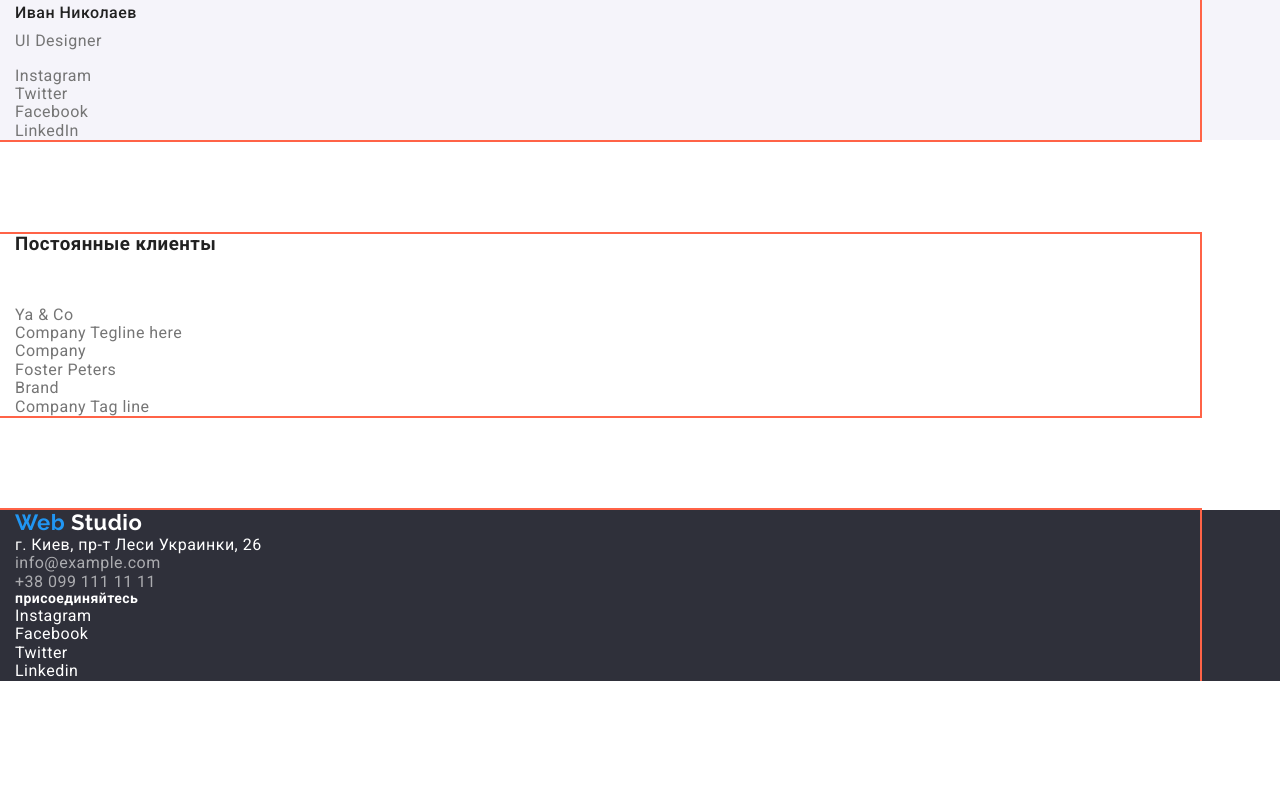
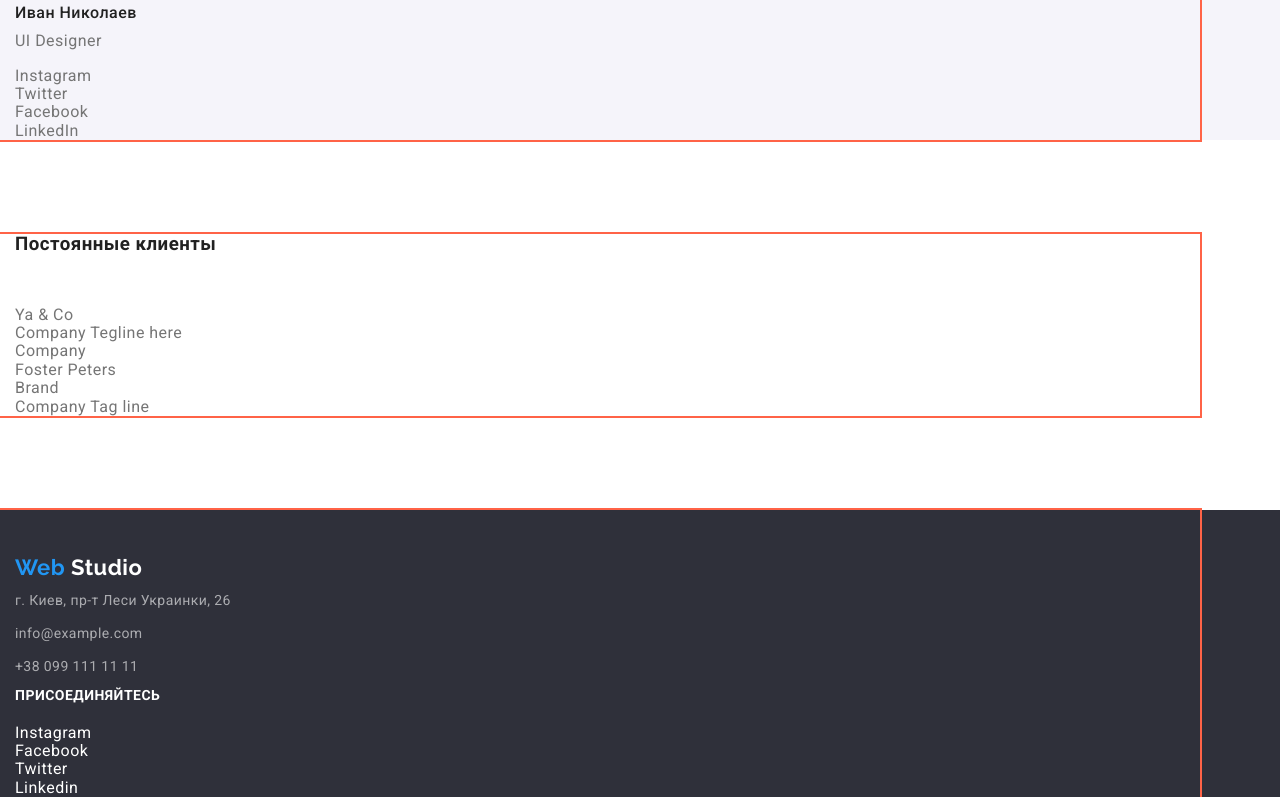
Before and after one commit to abakarovmaks/goit-markup-hw-03, a plain HTML site: page index.html in a window 1280 px wide. Shown: the part 3859-4656 px from the top of the page. Before the commit the page ends 4540 px from the top, so only its background shows below. Drawn offline with nearby package versions, Linux system fonts and the light colour scheme.

Commit message:
Добавляет паддинги в футере

```diff
--- a/css/styles.css
+++ b/css/styles.css
@@ -113,6 +113,9 @@ address {
   font-size: 22px;
   line-height: 1.18;
   text-decoration: none;
+
+  padding-top: 45px;
+  padding-bottom: 8px;
 }
 
 .logo-web {
@@ -169,7 +172,16 @@ address {
 }
 
 .footer-contacts {
+  display: inline-block;
+
+  font-size: 14px;
+  line-height: 1.71;
+
+  letter-spacing: 0.03em;
+
   color: rgba(255, 255, 255, 0.6);
+
+  padding-bottom: 9px;
 }
 
 /* Main INDEX */
@@ -246,12 +258,16 @@ address {
   font-size: 18px;
   line-height: 2;
   letter-spacing: 0.06em;
+
+  padding-bottom: 5px;
 }
 
 .portfolio {
   color: var(--title-text-color-secondary);
   font-size: 16px;
   line-height: 1.87;
+
+  padding-bottom: 20px;
 }
 
 .card:hover {
@@ -341,6 +357,9 @@ address {
   color: var(--primary-white-color);
   font-size: 14px;
   line-height: 1.14;
+  text-transform: uppercase;
+
+  padding-bottom: 20px;
 }
 
 .social-links-footer {
--- a/index.html
+++ b/index.html
@@ -304,7 +304,8 @@
           <span class="logo-studio-footer">Studio</span>
         </p>
         <address class="adress-footer">
-          г. Киев, пр-т Леси Украинки, 26 <br />
+          <span class="footer-contacts">г. Киев, пр-т Леси Украинки, 26</span
+          ><br />
           <span class="footer-contacts">info@example.com</span><br />
           <span class="footer-contacts">+38 099 111 11 11</span>
         </address>
```
Also changed, not shown: portfolio.html (+2 -1 lines).
